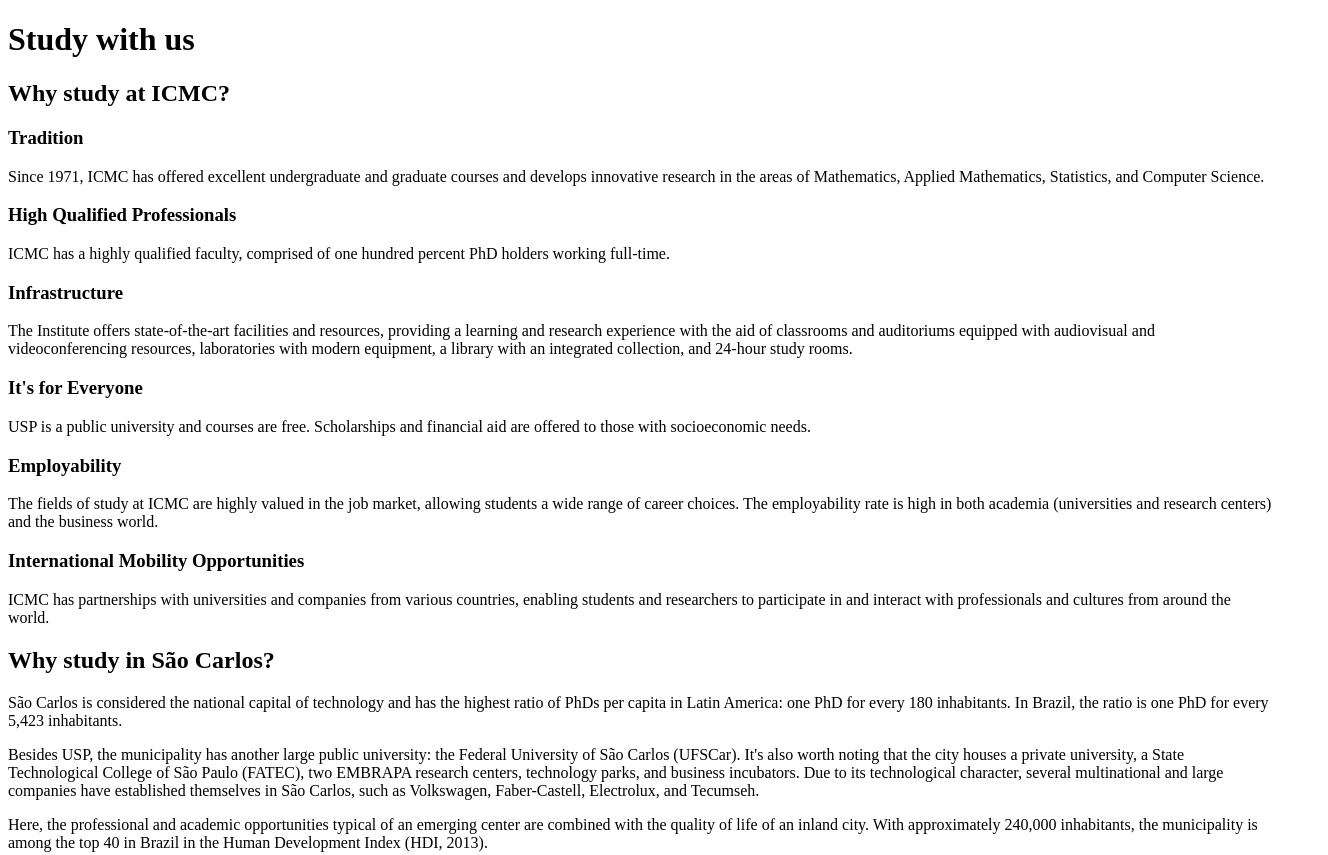
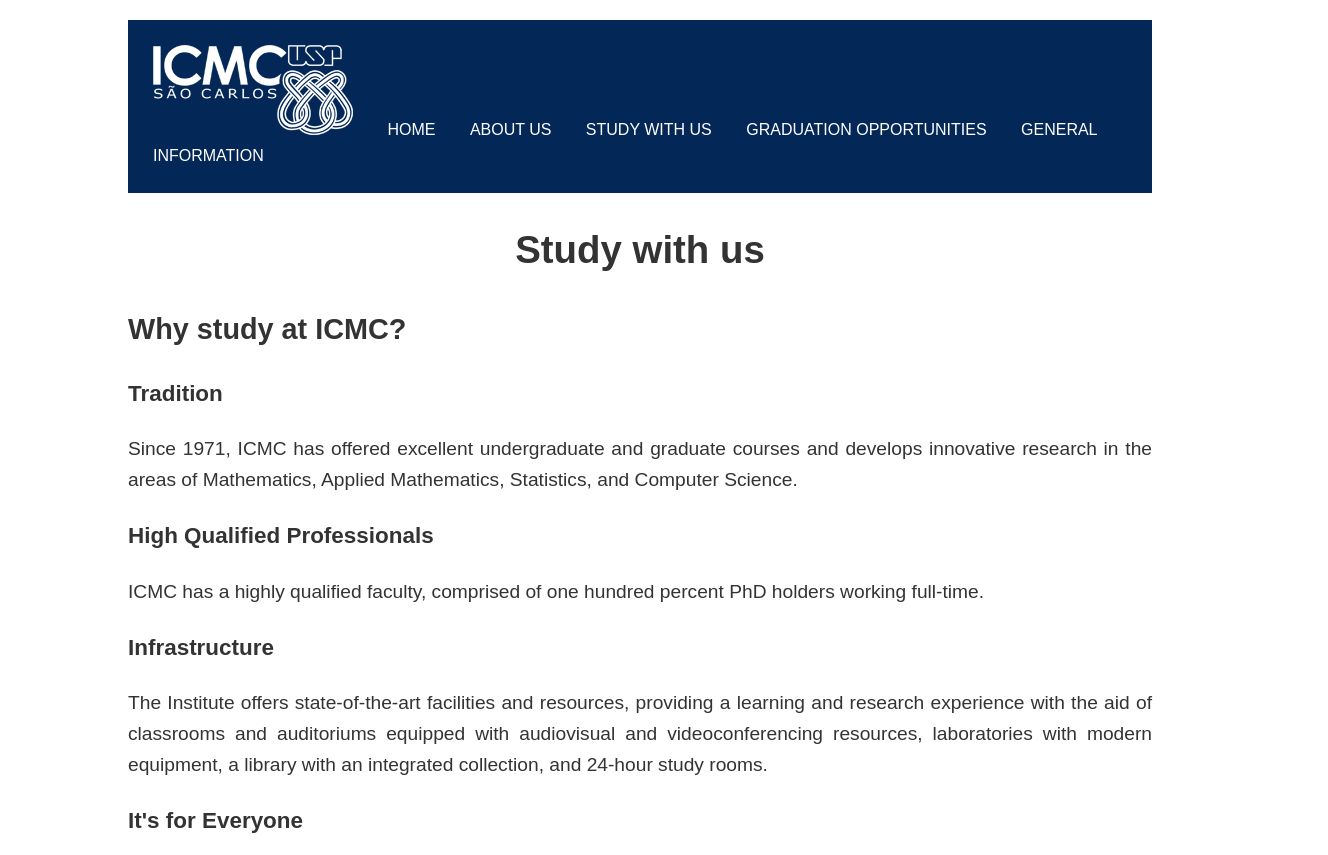
Before and after one commit to feakazawa/labday, a website: page study-with-us.html in a window 1280 px wide. Shown: the top 855 px of the page, 1328 px wide, since content can reach past the window. Drawn offline with Linux system fonts and the light colour scheme.

Commit message:
update study-with-us.html

```diff
--- a/study-with-us.html
+++ b/study-with-us.html
@@ -4,35 +4,46 @@
     <meta charset="UTF-8" />
     <meta name="viewport" content="width=device-width, initial-scale=1.0" />
     <title>ICMC - Study with us</title>
+    <link rel="stylesheet" href="./styles/style.css" />
   </head>
 
   <body>
     <header>
-      <h1>Study with us</h1>
+      <div class="header-home">
+        <img src="./images/logo.png" alt="ICMC Sao Carlos logo" />
+        <span class="menu-options"><a href="index.html">HOME</a></span>
+        <span class="menu-options"><a href="about-us.html">ABOUT US</a></span>
+        <span class="menu-options"
+          ><a href="study-with-us.html">STUDY WITH US</a></span
+        >
+        <span class="menu-options"
+          ><a href="grad-opportunity.html">GRADUATION OPPORTUNITIES</a></span
+        >
+        <span class="menu-options"
+          ><a href="general-information.html">GENERAL INFORMATION</a></span
+        >
+      </div>
     </header>
 
     <main>
-      <section>
+      <h1>Study with us</h1>
+
       <h2>Why study at ICMC?</h2>
 
-        <div>
+      <section class="study-title-format">
         <h3>Tradition</h3>
         <p>
           Since 1971, ICMC has offered excellent undergraduate and graduate
-            courses and develops innovative research in the areas of
-            Mathematics, Applied Mathematics, Statistics, and Computer Science.
+          courses and develops innovative research in the areas of Mathematics,
+          Applied Mathematics, Statistics, and Computer Science.
         </p>
-        </div>
 
-        <div>
         <h3>High Qualified Professionals</h3>
         <p>
-            ICMC has a highly qualified faculty, comprised of one hundred
-            percent PhD holders working full-time.
+          ICMC has a highly qualified faculty, comprised of one hundred percent
+          PhD holders working full-time.
         </p>
-        </div>
 
-        <div>
         <h3>Infrastructure</h3>
         <p>
           The Institute offers state-of-the-art facilities and resources,
@@ -41,76 +52,85 @@
           videoconferencing resources, laboratories with modern equipment, a
           library with an integrated collection, and 24-hour study rooms.
         </p>
-        </div>
 
-        <div>
         <h3>It's for Everyone</h3>
         <p>
           USP is a public university and courses are free. Scholarships and
           financial aid are offered to those with socioeconomic needs.
         </p>
-        </div>
 
-        <div>
         <h3>Employability</h3>
         <p>
           The fields of study at ICMC are highly valued in the job market,
           allowing students a wide range of career choices. The employability
-            rate is high in both academia (universities and research centers)
-            and the business world.
+          rate is high in both academia (universities and research centers) and
+          the business world.
         </p>
-        </div>
 
-        <div>
         <h3>International Mobility Opportunities</h3>
         <p>
           ICMC has partnerships with universities and companies from various
           countries, enabling students and researchers to participate in and
           interact with professionals and cultures from around the world.
         </p>
-        </div>
       </section>
 
+      <h2>Why study in São Carlos?</h2>
       <section>
-        <h2>Why study in São Carlos?</h2>
+        <div class="center-image">
+          <img
+            class="edit-image-length"
+            src="./images/sao-carlos-horizontal.jpg"
+            alt="Aerial view of Sao Carlos city"
+          />
+        </div>
 
+        <div>
           <p>
             São Carlos is considered the national capital of technology and has
             the highest ratio of PhDs per capita in Latin America: one PhD for
-          every 180 inhabitants. In Brazil, the ratio is one PhD for every 5,423
-          inhabitants.
+            every 180 inhabitants. In Brazil, the ratio is one PhD for every
+            5,423 inhabitants.
           </p>
 
           <p>
-          Besides USP, the municipality has another large public university: the
-          Federal University of São Carlos (UFSCar). It's also worth noting that
-          the city houses a private university, a State Technological College of
-          São Paulo (FATEC), two EMBRAPA research centers, technology parks, and
-          business incubators. Due to its technological character, several
-          multinational and large companies have established themselves in São
-          Carlos, such as Volkswagen, Faber-Castell, Electrolux, and Tecumseh.
+            Besides USP, the municipality has another large public university:
+            the Federal University of São Carlos (UFSCar). It's also worth
+            noting that the city houses a private university, a State
+            Technological College of São Paulo (FATEC), two EMBRAPA research
+            centers, technology parks, and business incubators. Due to its
+            technological character, several multinational and large companies
+            have established themselves in São Carlos, such as Volkswagen,
+            Faber-Castell, Electrolux, and Tecumseh.
           </p>
 
           <p>
             Here, the professional and academic opportunities typical of an
             emerging center are combined with the quality of life of an inland
             city. With approximately 240,000 inhabitants, the municipality is
-          among the top 40 in Brazil in the Human Development Index (HDI, 2013).
+            among the top 40 in Brazil in the Human Development Index (HDI,
+            2013).
           </p>
 
           <p>
-          São Carlos is located in the center of the state of São Paulo, on the
-          edge of the Washington Luiz Highway, just 244 kilometers from the
-          capital. It is 101 kilometers from Ribeirão Preto and 146 kilometers
-          from Campinas. The city was founded in 1857, during the period of
-          expansion of coffee cultivation.
+            São Carlos is located in the center of the state of São Paulo, on
+            the edge of the Washington Luiz Highway, just 244 kilometers from
+            the capital. It is 101 kilometers from Ribeirão Preto and 146
+            kilometers from Campinas. The city was founded in 1857, during the
+            period of expansion of coffee cultivation.
           </p>
+        </div>
       </section>
 
       <section>
         <h2>Undergraduate courses</h2>
+
+        <p>
+          The table bellow presents a resume of all our undergraduate courses.
+        </p>
+
         <table>
-          <thead>
+          <thead class="course-color">
             <th>Course</th>
             <th>Rating*</th>
             <th>Career</th>
@@ -194,6 +214,11 @@
             </tr>
           </tbody>
         </table>
+
+        <div class="footnote">
+          <p>* ”Guia da Faculdade” ranking (max. 5 stars)</p>
+          <p>**shared responsibility with another USP school</p>
+        </div>
       </section>
     </main>
 
```
Lines whose indentation alone changed are shown as unchanged.
